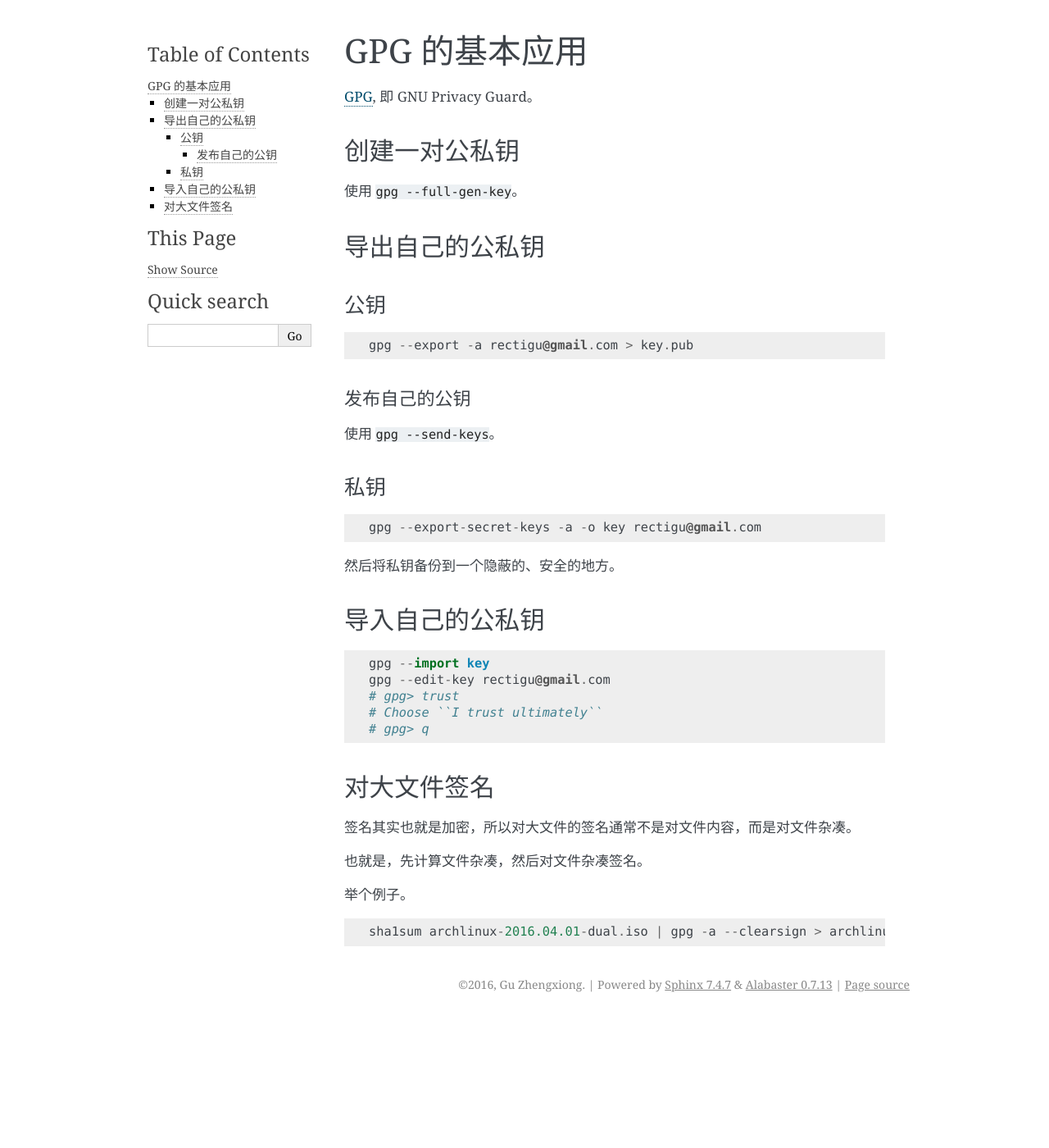
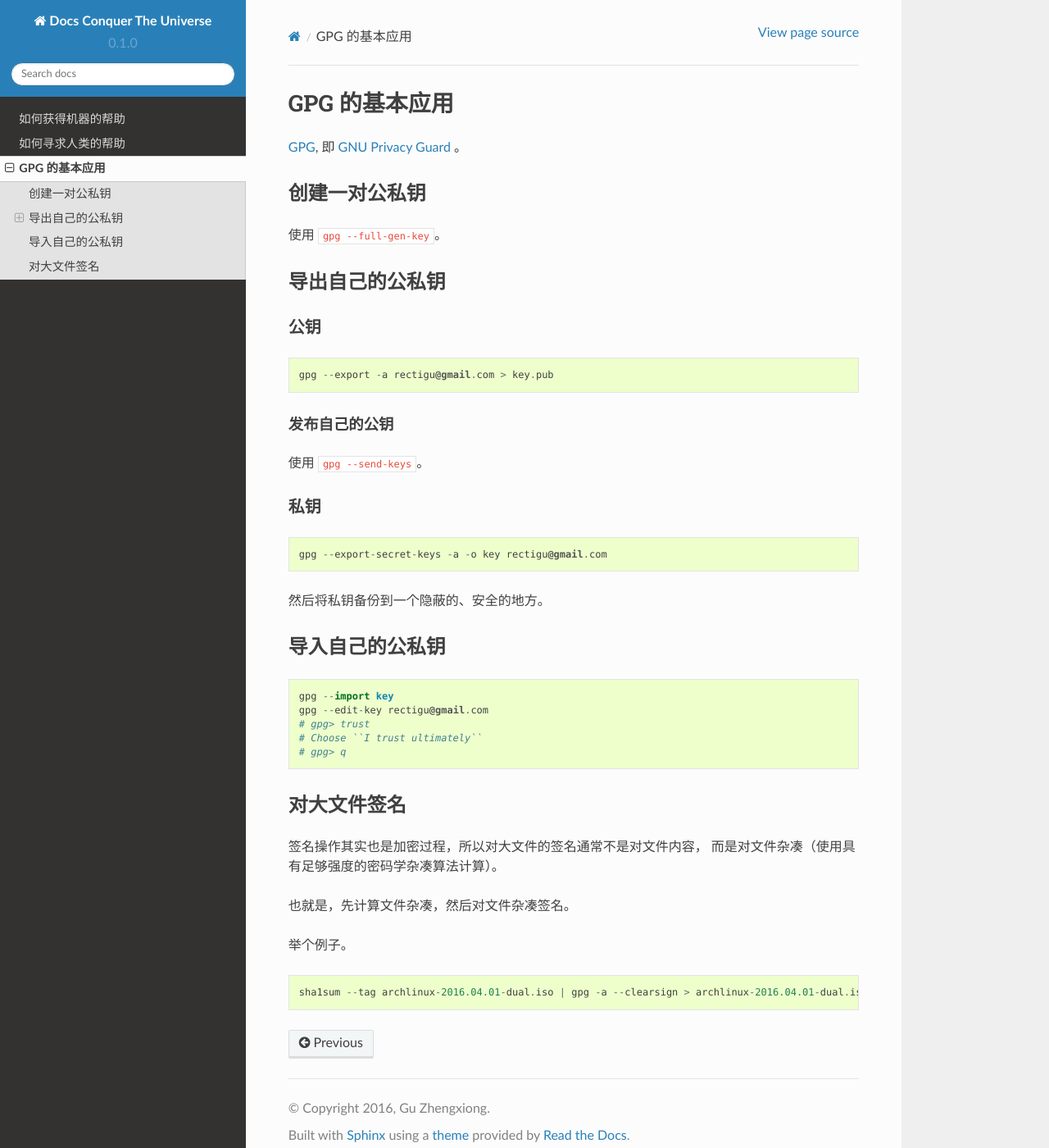
Before and after one commit to LibreCrops/docs-conquer-the-universe, a Sphinx documentation site: the page built from source/gpg.rst, in a window 1280 px wide and 1400 px high. Shown: the whole window at 82% size. Built offline with Sphinx 7.4.7 and the Read the Docs theme 2.0.0, drawn with Linux system fonts in a browser that asks for light colours; formulas are drawn with MathJax 3.

Commit message:
sphinx_rtd_theme: Used.

```diff
--- a/source/conf.py
+++ b/source/conf.py
@@ -110,7 +110,7 @@ todo_include_todos = False
 
 # The theme to use for HTML and HTML Help pages.  See the documentation for
 # a list of builtin themes.
-html_theme = 'alabaster'
+html_theme = 'sphinx_rtd_theme'
 
 # Theme options are theme-specific and customize the look and feel of a theme
 # further.  For a list of options available for each theme, see the
--- a/source/gpg.rst
+++ b/source/gpg.rst
@@ -2,7 +2,7 @@ GPG 的基本应用
 ============
 
 
-GPG_, 即 GNU Privacy Guard。
+GPG_, 即 `GNU Privacy Guard`_ 。
 
 
 创建一对公私钥
@@ -55,7 +55,8 @@ GPG_, 即 GNU Privacy Guard。
 ----------
 
 
-签名其实也就是加密，所以对大文件的签名通常不是对文件内容，而是对文件杂凑。
+签名操作其实也是加密过程，所以对大文件的签名通常不是对文件内容，
+而是对文件杂凑（使用具有足够强度的密码学杂凑算法计算）。
 
 也就是，先计算文件杂凑，然后对文件杂凑签名。
 
@@ -63,7 +64,8 @@ GPG_, 即 GNU Privacy Guard。
 
 ::
 
-   sha1sum archlinux-2016.04.01-dual.iso | gpg -a --clearsign > archlinux-2016.04.01-dual.iso.sha1sum.asc
+   sha1sum --tag archlinux-2016.04.01-dual.iso | gpg -a --clearsign > archlinux-2016.04.01-dual.iso.sha1sum.asc
 
 
 .. _GPG: https://www.gnupg.org/
+.. _GNU Privacy Guard: GPG_
```
Also changed, not shown: README.rst (+23 -2 lines).
